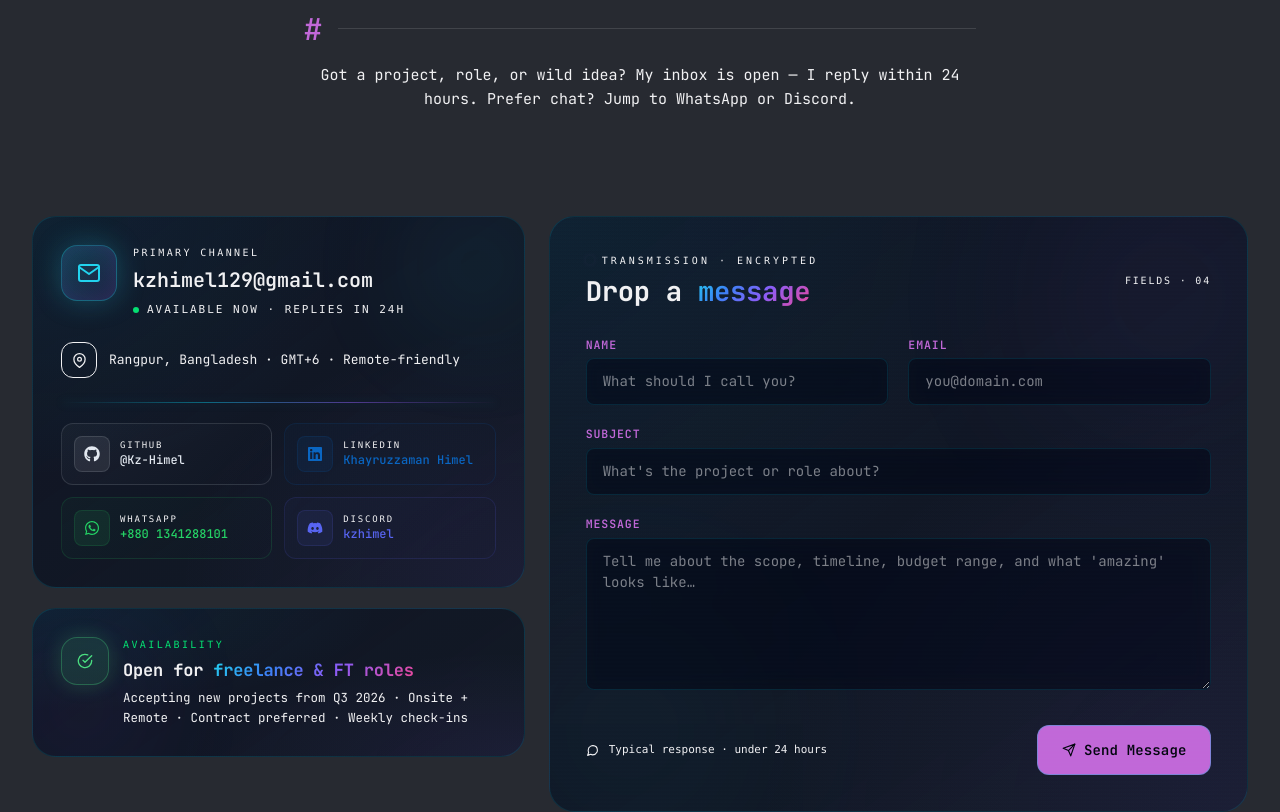
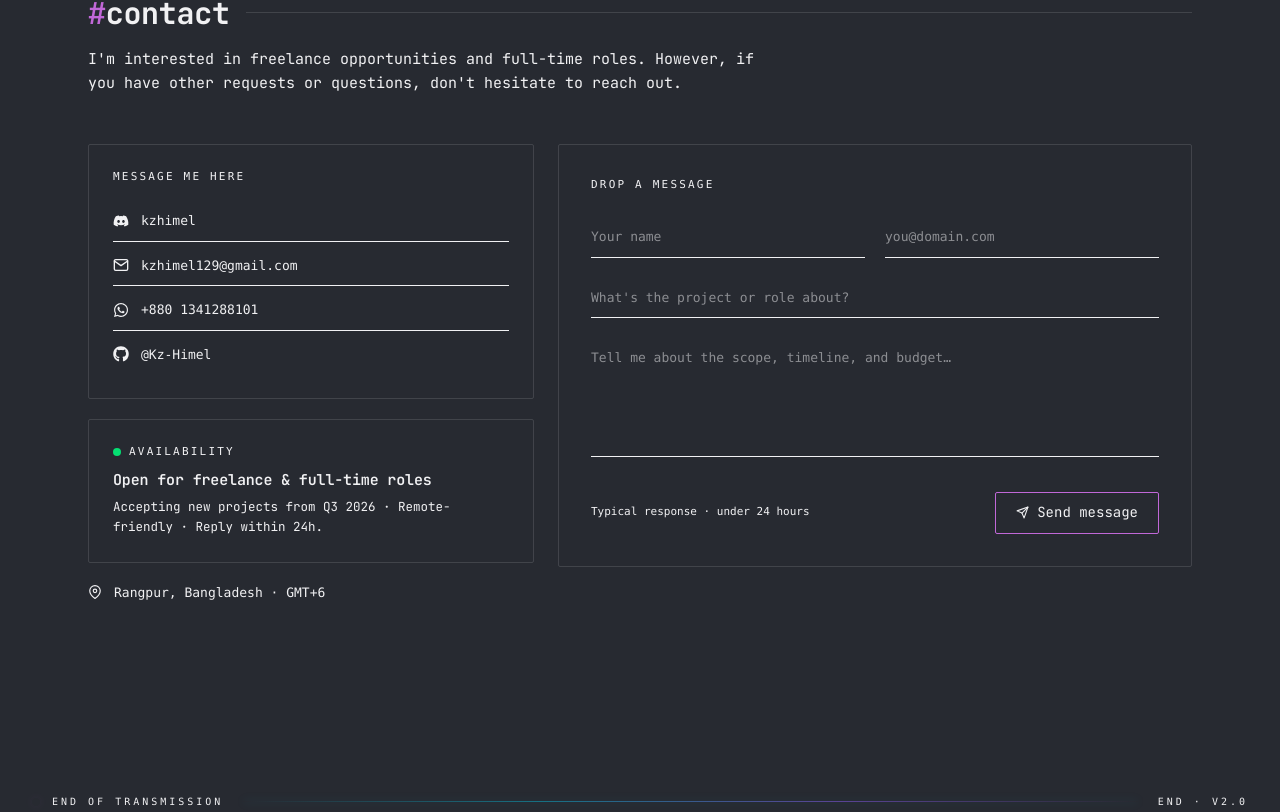
Before and after one commit to Kz-Himel/portfolio, a Next.js app: page / in a window 1280 px wide. Shown: the part 6853-7665 px from the top of the page. Built offline with nearby package versions, Linux system fonts and the light colour scheme.

Commit message:
Update: Contact Section

```diff
--- a/src/components/ContactSection.jsx
+++ b/src/components/ContactSection.jsx
@@ -7,17 +7,14 @@ import { zodResolver } from "@hookform/resolvers/zod";
 import { z } from "zod";
 import {
   FiMail,
-  FiMessageCircle,
   FiSend,
   FiMapPin,
   FiCheckCircle,
   FiAlertCircle,
 } from "react-icons/fi";
-import { FaWhatsapp } from "react-icons/fa";
-import { FaGithub, FaLinkedin, FaDiscord } from "react-icons/fa";
+import { FaWhatsapp, FaGithub, FaLinkedin, FaDiscord } from "react-icons/fa";
 import SectionHeader from "./ui/SectionHeader";
 import Reveal from "./ui/Reveal";
-import MagneticButton from "./ui/MagneticButton";
 
 const schema = z.object({
   name: z.string().min(2, "Name is required"),
@@ -28,34 +25,33 @@ const schema = z.object({
 
 const socials = [
   {
-    icon: <FaGithub size={16} />,
-    label: "GitHub",
-    value: "@Kz-Himel",
-    href: "https://github.com/Kz-Himel",
-    color: "#E2E8F0",
+    icon: <FaDiscord size={16} />,
+    label: "Discord",
+    value: "kzhimel",
+    href: "https://discord.com/channels/1495450778364678285/1495450779220312116",
   },
   {
-    icon: <FaLinkedin size={16} />,
-    label: "LinkedIn",
-    value: "Khayruzzaman Himel",
-    href: "https://www.linkedin.com/in/khayruzzaman-himel/",
-    color: "#0A66C2",
+    icon: <FiMail size={16} />,
+    label: "Email",
+    value: "kzhimel129@gmail.com",
+    href: "mailto:kzhimel129@gmail.com",
   },
   {
     icon: <FaWhatsapp size={16} />,
     label: "WhatsApp",
     value: "+880 1341288101",
     href: "https://wa.me/8801341288101",
-    color: "#25D366",
   },
   {
-    icon: <FaDiscord size={16} />,
-    label: "Discord",
-    value: "kzhimel",
-    href: "https://discord.com/channels/1495450778364678285/1495450779220312116",
-    color: "#5865F2",
+    icon: <FaGithub size={16} />,
+    label: "GitHub",
+    value: "@Kz-Himel",
+    href: "https://github.com/Kz-Himel",
   },
 ];
+
+const inputClass =
+  "w-full bg-transparent border-b border-border font-mono text-[13px] text-text-main placeholder:text-text-muted py-2.5 outline-none focus:border-accent transition-colors";
 
 export default function ContactSection() {
   const [status, setStatus] = useState("idle");
@@ -77,344 +73,165 @@ export default function ContactSection() {
         headers: { "Content-Type": "application/json" },
         body: JSON.stringify(data),
       });
-      if (res.ok) {
-        setStatus("success");
-        reset();
-        setTimeout(() => setStatus("idle"), 5500);
-      } else {
-        setStatus("error");
-        setTimeout(() => setStatus("idle"), 5500);
-      }
+      setStatus(res.ok ? "success" : "error");
+      if (res.ok) reset();
+      setTimeout(() => setStatus("idle"), 5000);
     } catch {
       setStatus("error");
-      setTimeout(() => setStatus("idle"), 5500);
+      setTimeout(() => setStatus("idle"), 5000);
     }
   };
 
   return (
-    <section id="contact" className="section-wrap relative">
-      <div className="max-w-7xl mx-auto px-5 sm:px-6 lg:px-8">
-        <div className="mb-10 md:mb-14 text-center">
-          <div className="inline-block mx-auto">
+    <section id="contact" className="relative py-20 md:py-28">
+      <div className="max-w-6xl mx-auto px-6">
         <SectionHeader
-              eyebrow="// Contact"
-              title={
-                <>
-                  Let's build <span className="gradient-text">something legendary</span>
-                </>
-              }
-              subtitle="Got a project, role, or wild idea? My inbox is open — I reply within 24 hours. Prefer chat? Jump to WhatsApp or Discord."
-              align="center"
-            />
-          </div>
-        </div>
-
-        <div className="grid grid-cols-1 lg:grid-cols-12 gap-5 md:gap-6">
-          {/* LEFT: contact info panels */}
-          <div className="lg:col-span-5 space-y-4 md:space-y-5 order-2 lg:order-1">
-            <Reveal delay={0.06}>
-              <div className="hud-panel rounded-[1.5rem] border border-cyan/15 p-5 md:p-7 relative overflow-hidden">
-                <div
-                  aria-hidden
-                  className="absolute -right-8 -top-8 w-40 h-40 rounded-full blur-3xl opacity-60"
-                  style={{ background: "radial-gradient(circle, rgba(34,211,238,0.35), transparent 70%)" }}
+          tag="contact"
+          subtitle="I'm interested in freelance opportunities and full-time roles. However, if you have other requests or questions, don't hesitate to reach out."
         />
 
-                <div className="relative flex items-start gap-4 mb-6">
-                  <div
-                    className="w-14 h-14 rounded-2xl flex items-center justify-center shrink-0"
-                    style={{
-                      background: "linear-gradient(135deg, rgba(34,211,238,0.18), rgba(139,92,246,0.12))",
-                      border: "1px solid rgba(34,211,238,0.3)",
-                      color: "#22D3EE",
-                      boxShadow: "0 0 28px rgba(34,211,238,0.25), inset 0 0 20px rgba(139,92,246,0.12)",
-                    }}
-                  >
-                    <FiMail size={24} />
-                  </div>
-                  <div>
-                    <div className="font-mono text-[10px] uppercase tracking-[0.24em] text-cyan-neon mb-1.5">
-                      Primary channel
-                    </div>
-                    <a
-                      href="mailto:kzhimel129@gmail.com"
-                      className="font-display font-semibold text-[18px] md:text-xl text-text-main hover:text-cyan-neon transition-colors"
-                    >
-                      kzhimel129@gmail.com
-                    </a>
-                    <div className="mt-2 flex items-center gap-2 text-[11px] font-mono uppercase tracking-[0.18em] text-text-muted">
-                      <span className="relative flex h-1.5 w-1.5">
-                        <span className="absolute inline-flex h-full w-full rounded-full bg-green-400 opacity-75 animate-ping" />
-                        <span className="relative inline-flex rounded-full h-1.5 w-1.5 bg-green-400" />
+        <div className="grid grid-cols-1 lg:grid-cols-12 gap-6">
+          <div className="lg:col-span-5 space-y-5 order-2 lg:order-1">
+            <Reveal delay={0.06} blur={false}>
+              <div className="box p-5 md:p-6">
+                <span className="font-mono text-[11px] uppercase tracking-[0.2em] text-text-muted mb-4 block">
+                  Message me here
                 </span>
-                      Available now · replies in 24h
-                    </div>
-                  </div>
-                </div>
-
-                <div className="relative flex items-center gap-3 text-[13px] text-text-soft leading-relaxed mb-6">
-                  <span className="w-9 h-9 rounded-xl flex items-center justify-center shrink-0 bg-violet/10 text-violet-neon border border-violet/25">
-                    <FiMapPin size={15} />
-                  </span>
-                  Rangpur, Bangladesh · GMT+6 · Remote-friendly
-                </div>
-
-                <div className="hud-divider mb-5" />
-
-                <div className="relative grid grid-cols-2 gap-2.5 md:gap-3">
-                  {socials.map((s, i) => (
+                <div className="space-y-1">
+                  {socials.map((s) => (
                     <a
                       key={s.label}
                       href={s.href}
                       target="_blank"
                       rel="noopener noreferrer"
-                      className="group relative flex items-center gap-2.5 rounded-xl p-2.5 md:p-3 transition-all duration-300 hover:-translate-y-0.5"
-                      style={{
-                        background: `linear-gradient(135deg, ${s.color}0A, transparent)`,
-                        border: `1px solid ${s.color}22`,
-                      }}
+                      className="flex items-center gap-3 py-2.5 border-b border-border last:border-b-0 text-text-soft hover:text-accent transition-colors"
                     >
-                      <div
-                        className="w-9 h-9 rounded-lg flex items-center justify-center shrink-0"
-                        style={{
-                          color: s.color,
-                          background: `${s.color}15`,
-                          boxShadow: `inset 0 0 0 1px ${s.color}22`,
-                        }}
-                      >
-                        {s.icon}
-                      </div>
-                      <div className="leading-tight min-w-0">
-                        <div className="font-mono text-[9px] uppercase tracking-[0.2em] text-text-muted mb-0.5">
-                          {s.label}
-                        </div>
-                        <div
-                          className="text-[12px] font-medium truncate"
-                          style={{ color: `${s.color}` }}
-                        >
-                          {s.value}
-                        </div>
-                      </div>
+                      <span className="text-accent shrink-0">{s.icon}</span>
+                      <span className="font-mono text-[13px] truncate">{s.value}</span>
                     </a>
                   ))}
                 </div>
               </div>
             </Reveal>
 
-            <Reveal delay={0.1}>
-              <div className="hud-panel rounded-[1.5rem] border border-violet/15 p-5 md:p-7 relative overflow-hidden">
-                <div
-                  aria-hidden
-                  className="absolute -left-8 -bottom-8 w-40 h-40 rounded-full blur-3xl opacity-60"
-                  style={{ background: "radial-gradient(circle, rgba(139,92,246,0.35), transparent 70%)" }}
-                />
-                <div className="relative flex items-start gap-3.5">
-                  <div
-                    className="w-12 h-12 rounded-2xl flex items-center justify-center shrink-0"
-                    style={{
-                      background: "rgba(74,222,128,0.12)",
-                      border: "1px solid rgba(74,222,128,0.3)",
-                      color: "#4ADE80",
-                      boxShadow: "0 0 20px rgba(74,222,128,0.2)",
-                    }}
-                  >
-                    <div className="relative w-4 h-4 flex items-center justify-center">
-                      <span className="absolute inline-flex w-full h-full rounded-full bg-green-400 opacity-60 animate-ping" />
-                      <FiCheckCircle size={16} />
+            <Reveal delay={0.1} blur={false}>
+              <div className="box p-5 md:p-6">
+                <div className="flex items-center gap-2 mb-2">
+                  <span className="relative flex h-2 w-2">
+                    <span className="absolute inline-flex h-full w-full rounded-full bg-green-400 opacity-70 animate-ping" />
+                    <span className="relative inline-flex rounded-full h-2 w-2 bg-green-400" />
+                  </span>
+                  <span className="font-mono text-[11px] uppercase tracking-[0.2em] text-text-muted">
+                    Availability
+                  </span>
                 </div>
-                  </div>
-                  <div>
-                    <div className="font-mono text-[10px] uppercase tracking-[0.24em] text-green-400 mb-1.5">
-                      Availability
-                    </div>
-                    <h4 className="font-display font-bold text-[17px] text-text-main mb-1">
-                      Open for <span className="gradient-text">freelance & FT roles</span>
+                <h4 className="font-mono font-semibold text-[15px] text-text-main mb-1.5">
+                  Open for freelance &amp; full-time roles
                 </h4>
                 <p className="text-[12.5px] text-text-soft leading-relaxed">
-                      Accepting new projects from Q3 2026 · Onsite + Remote · Contract preferred · Weekly check-ins
+                  Accepting new projects from Q3 2026 · Remote-friendly · Reply within 24h.
                 </p>
               </div>
-                </div>
+            </Reveal>
+
+            <Reveal delay={0.14} blur={false}>
+              <div className="flex items-center gap-3 text-[13px] text-text-soft font-mono">
+                <FiMapPin size={14} className="text-accent" />
+                Rangpur, Bangladesh · GMT+6
               </div>
             </Reveal>
           </div>
 
-          {/* RIGHT: form */}
           <div className="lg:col-span-7 order-1 lg:order-2">
-            <Reveal delay={0.08}>
-              <form
-                onSubmit={handleSubmit(onSubmit)}
-                className="hud-panel rounded-[1.6rem] border border-white/8 p-5 md:p-7 lg:p-9 relative overflow-hidden"
-              >
-                <div
-                  aria-hidden
-                  className="absolute -right-16 -top-16 w-72 h-72 rounded-full blur-[100px] opacity-50 pointer-events-none"
-                  style={{
-                    background:
-                      "radial-gradient(circle, rgba(139,92,246,0.35), transparent 70%)",
-                  }}
-                />
-                <div
-                  aria-hidden
-                  className="absolute -left-16 -bottom-16 w-72 h-72 rounded-full blur-[100px] opacity-40 pointer-events-none"
-                  style={{
-                    background:
-                      "radial-gradient(circle, rgba(34,211,238,0.3), transparent 70%)",
-                  }}
-                />
+            <Reveal delay={0.08} blur={false}>
+              <form onSubmit={handleSubmit(onSubmit)} className="box p-6 md:p-8">
+                <span className="font-mono text-[11px] uppercase tracking-[0.2em] text-text-muted mb-6 block">
+                  Drop a message
+                </span>
 
-                <div className="relative mb-7 flex flex-wrap items-center justify-between gap-3">
+                <div className="grid grid-cols-1 md:grid-cols-2 gap-5">
                   <div>
-                    <div className="font-mono text-[10px] uppercase tracking-[0.3em] text-cyan-neon mb-1.5 flex items-center gap-2">
-                      <span className="w-2 h-2 rounded-full bg-cyan-neon animate-pulse shadow-[0_0_6px_var(--cyan-glow)]" />
-                      Transmission · Encrypted
-                    </div>
-                    <h3 className="font-display text-2xl md:text-[1.7rem] font-bold leading-tight text-text-main">
-                      Drop a <span className="gradient-text">message</span>
-                    </h3>
-                  </div>
-                  <span className="font-mono text-[10px] uppercase tracking-[0.18em] text-text-muted">
-                    fields · 04
-                  </span>
-                </div>
-
-                <div className="relative grid grid-cols-1 md:grid-cols-2 gap-4 md:gap-5">
-                  <div className="hud-input md:col-span-1">
-                    <label htmlFor="name">Name</label>
+                    <label htmlFor="name" className="sr-only">Name</label>
                     <input
                       id="name"
-                      placeholder="What should I call you?"
+                      placeholder="Your name"
                       {...register("name")}
-                      className={errors.name ? "!border-red-400/50" : ""}
+                      className={inputClass}
                     />
                     {errors.name && (
-                      <p className="text-[10.5px] mt-1 text-red-400 font-medium">
-                        {errors.name.message}
-                      </p>
+                      <p className="text-[10.5px] mt-1 text-red-400">{errors.name.message}</p>
                     )}
                   </div>
-                  <div className="hud-input md:col-span-1">
-                    <label htmlFor="email">Email</label>
+                  <div>
+                    <label htmlFor="email" className="sr-only">Email</label>
                     <input
                       id="email"
                       type="email"
                       placeholder="you@domain.com"
                       {...register("email")}
-                      className={errors.email ? "!border-red-400/50" : ""}
+                      className={inputClass}
                     />
                     {errors.email && (
-                      <p className="text-[10.5px] mt-1 text-red-400 font-medium">
-                        {errors.email.message}
-                      </p>
+                      <p className="text-[10.5px] mt-1 text-red-400">{errors.email.message}</p>
                     )}
                   </div>
-                  <div className="hud-input md:col-span-2">
-                    <label htmlFor="subject">Subject</label>
+                  <div className="md:col-span-2">
+                    <label htmlFor="subject" className="sr-only">Subject</label>
                     <input
                       id="subject"
                       placeholder="What's the project or role about?"
                       {...register("subject")}
-                      className={errors.subject ? "!border-red-400/50" : ""}
+                      className={inputClass}
                     />
                     {errors.subject && (
-                      <p className="text-[10.5px] mt-1 text-red-400 font-medium">
-                        {errors.subject.message}
-                      </p>
+                      <p className="text-[10.5px] mt-1 text-red-400">{errors.subject.message}</p>
                     )}
                   </div>
-                  <div className="hud-input md:col-span-2">
-                    <label htmlFor="message">Message</label>
+                  <div className="md:col-span-2">
+                    <label htmlFor="message" className="sr-only">Message</label>
                     <textarea
                       id="message"
-                      rows={6}
-                      placeholder="Tell me about the scope, timeline, budget range, and what 'amazing' looks like…"
+                      rows={5}
+                      placeholder="Tell me about the scope, timeline, and budget…"
                       {...register("message")}
-                      className={errors.message ? "!border-red-400/50" : ""}
+                      className={`${inputClass} resize-none`}
                     />
                     {errors.message && (
-                      <p className="text-[10.5px] mt-1 text-red-400 font-medium">
-                        {errors.message.message}
-                      </p>
+                      <p className="text-[10.5px] mt-1 text-red-400">{errors.message.message}</p>
                     )}
                   </div>
                 </div>
 
-                <div className="relative mt-7 flex flex-col sm:flex-row items-stretch sm:items-center justify-between gap-4">
-                  <div className="flex items-center gap-2.5 text-[11px] text-text-muted font-mono">
-                    <FiMessageCircle size={13} className="text-cyan-neon" />
+                <div className="mt-7 flex flex-col sm:flex-row items-stretch sm:items-center justify-between gap-4">
+                  <span className="font-mono text-[11px] text-text-muted">
                     Typical response · under 24 hours
-                  </div>
-                  <MagneticButton
-                    strength={18}
-                    whileHover={{ scale: 1.03 }}
-                    className="btn-primary w-full sm:w-auto inline-flex items-center justify-center gap-2 px-6 py-3.5 rounded-xl text-[13px] md:text-sm disabled:opacity-60 disabled:cursor-not-allowed"
+                  </span>
+                  <button
                     type="submit"
                     disabled={isSubmitting}
+                    className="btn-outline justify-center disabled:opacity-50"
                   >
                     <AnimatePresence mode="wait">
                       {status === "loading" || isSubmitting ? (
-                        <motion.span
-                          key="loading"
-                          initial={{ opacity: 0, scale: 0.7 }}
-                          animate={{ opacity: 1, scale: 1 }}
-                          exit={{ opacity: 0 }}
-                          className="flex items-center gap-2"
-                        >
-                          <motion.span
-                            className="w-4 h-4 rounded-full border-2 border-black/30 border-t-black/90"
-                            animate={{ rotate: 360 }}
-                            transition={{ repeat: Infinity, duration: 0.7, ease: "linear" }}
-                          />
-                          Transmitting…
+                        <motion.span key="loading" initial={{ opacity: 0 }} animate={{ opacity: 1 }} exit={{ opacity: 0 }} className="flex items-center gap-2">
+                          Sending…
                         </motion.span>
                       ) : status === "success" ? (
-                        <motion.span
-                          key="success"
-                          initial={{ opacity: 0, scale: 0.8 }}
-                          animate={{ opacity: 1, scale: 1 }}
-                          exit={{ opacity: 0 }}
-                          className="flex items-center gap-2"
-                        >
-                          <FiCheckCircle size={16} />
-                          Message sent!
+                        <motion.span key="success" initial={{ opacity: 0 }} animate={{ opacity: 1 }} exit={{ opacity: 0 }} className="flex items-center gap-2 text-green-400">
+                          <FiCheckCircle size={14} /> Message sent
                         </motion.span>
                       ) : status === "error" ? (
-                        <motion.span
-                          key="error"
-                          initial={{ opacity: 0, scale: 0.8 }}
-                          animate={{ opacity: 1, scale: 1 }}
-                          exit={{ opacity: 0 }}
-                          className="flex items-center gap-2"
-                        >
-                          <FiAlertCircle size={16} />
-                          Retry please
+                        <motion.span key="error" initial={{ opacity: 0 }} animate={{ opacity: 1 }} exit={{ opacity: 0 }} className="flex items-center gap-2 text-red-400">
+                          <FiAlertCircle size={14} /> Retry please
                         </motion.span>
                       ) : (
-                        <motion.span
-                          key="send"
-                          initial={{ opacity: 0 }}
-                          animate={{ opacity: 1 }}
-                          exit={{ opacity: 0 }}
-                          className="flex items-center gap-2"
-                        >
-                          <FiSend size={14} />
-                          Send Message
+                        <motion.span key="send" initial={{ opacity: 0 }} animate={{ opacity: 1 }} exit={{ opacity: 0 }} className="flex items-center gap-2">
+                          <FiSend size={13} /> Send message
                         </motion.span>
                       )}
                     </AnimatePresence>
-                  </MagneticButton>
+                  </button>
                 </div>
-
-                <div
-                  aria-hidden
-                  className="absolute inset-0 rounded-[inherit] pointer-events-none"
-                  style={{
-                    background:
-                      "repeating-linear-gradient(0deg, rgba(34,211,238,0.018) 0px, transparent 2px, transparent 4px)",
-                    mixBlendMode: "overlay",
-                    opacity: 0.5,
-                  }}
-                />
               </form>
             </Reveal>
           </div>
```
Lines whose indentation alone changed are shown as unchanged.
